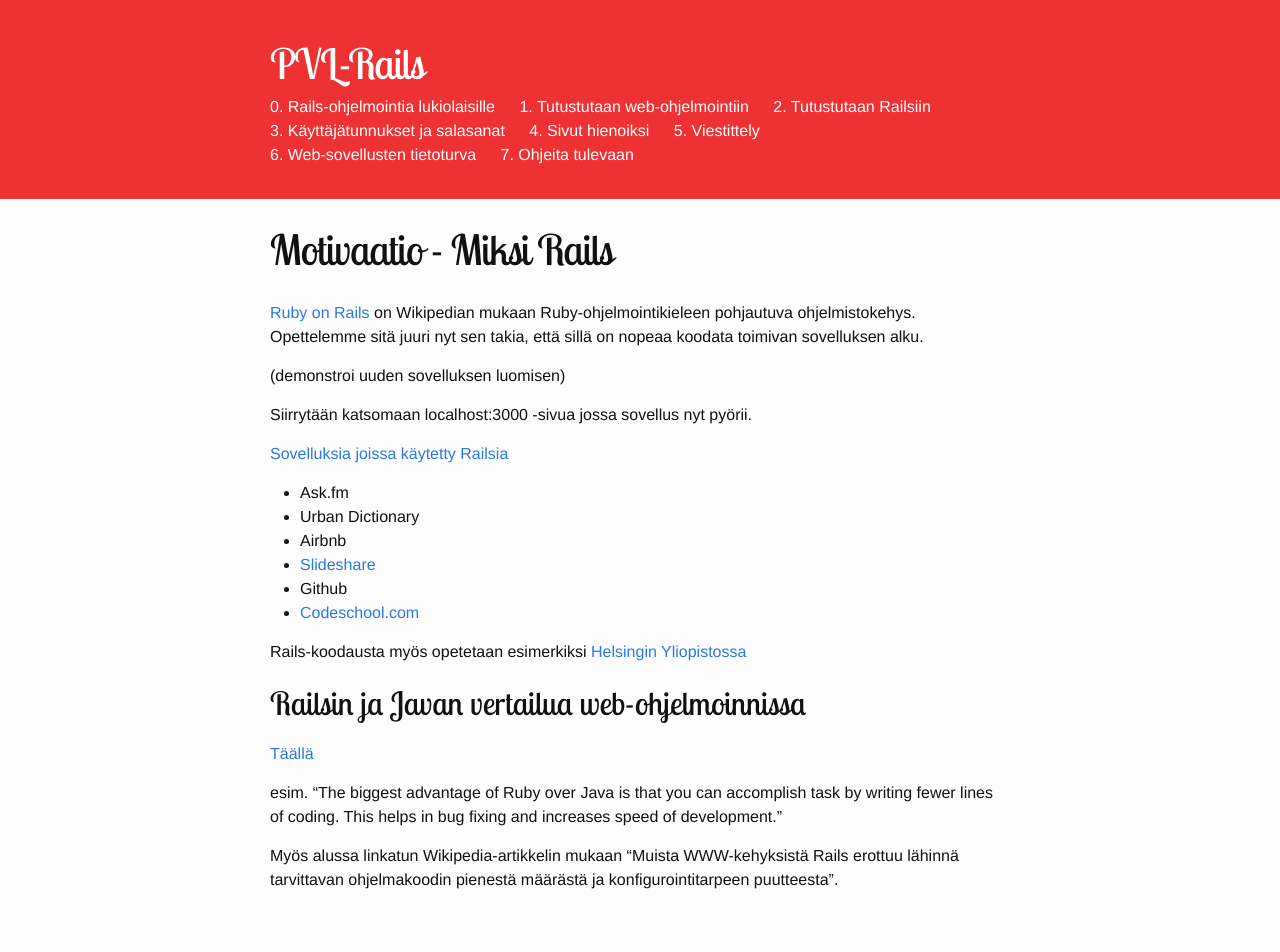
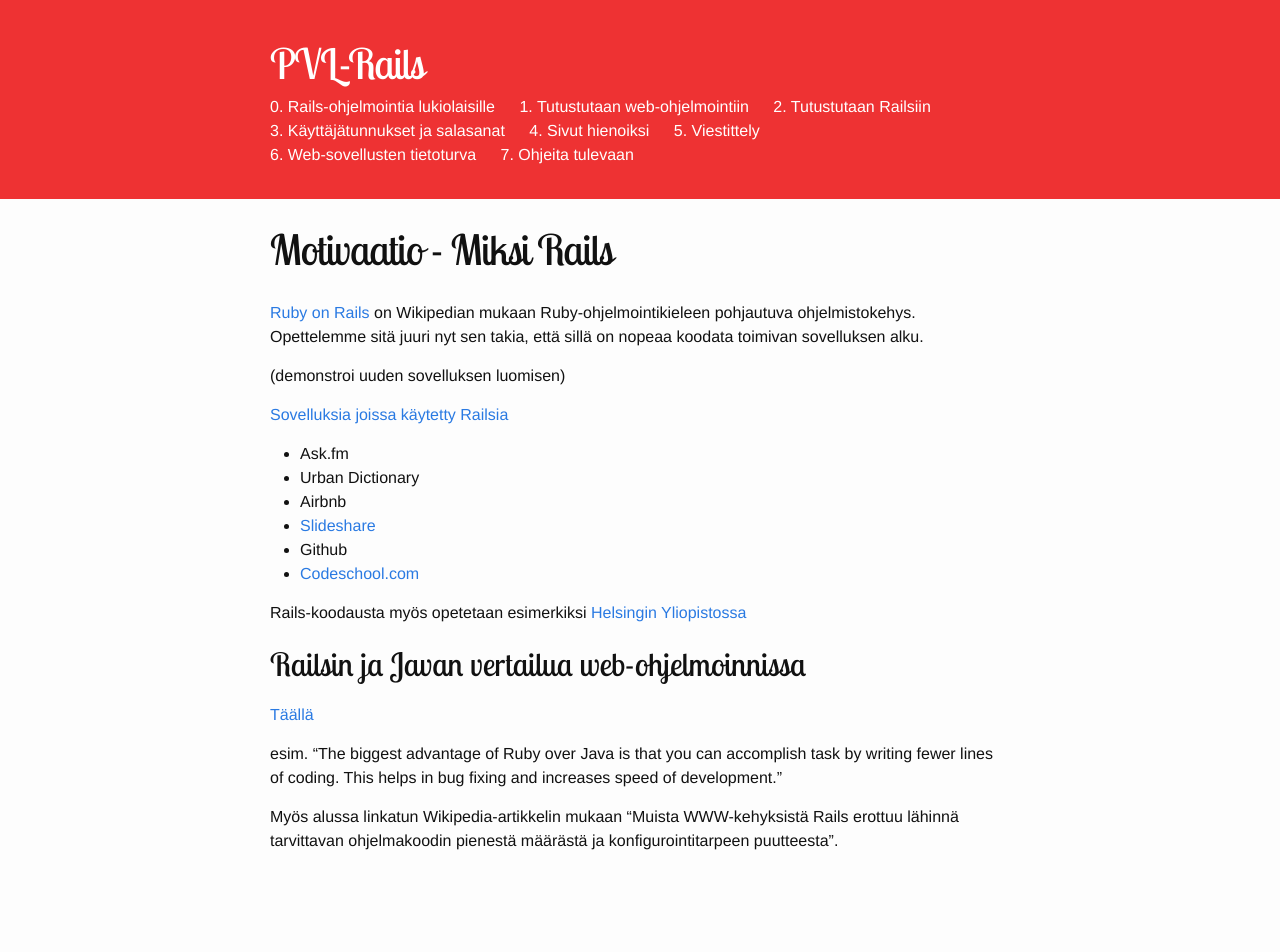
Before and after one commit to viderizer/pvl-rails.github.io, a Jekyll site: the page built from _pages/motivaatio.md, in a window 1280 px wide. Built offline with Jekyll 4.4.1, drawn with Linux system fonts in a browser that asks for light colours; after the commit the page ends 913 px from its top, so only the background shows below that.

Commit message:
Update motivaatio.md

```diff
--- a/_pages/motivaatio.md
+++ b/_pages/motivaatio.md
@@ -7,8 +7,6 @@
 [Ruby on Rails](https://fi.wikipedia.org/wiki/Ruby_on_Rails) on Wikipedian mukaan Ruby-ohjelmointikieleen pohjautuva ohjelmistokehys. Opettelemme sitä juuri nyt sen takia, että sillä on nopeaa koodata toimivan sovelluksen alku.
 
  (demonstroi uuden sovelluksen luomisen)
-
-Siirrytään katsomaan localhost:3000 -sivua jossa sovellus nyt pyörii.
 
 [Sovelluksia joissa käytetty Railsia](http://skillcrush.com/2015/02/02/37-rails-sites/)
 
```
